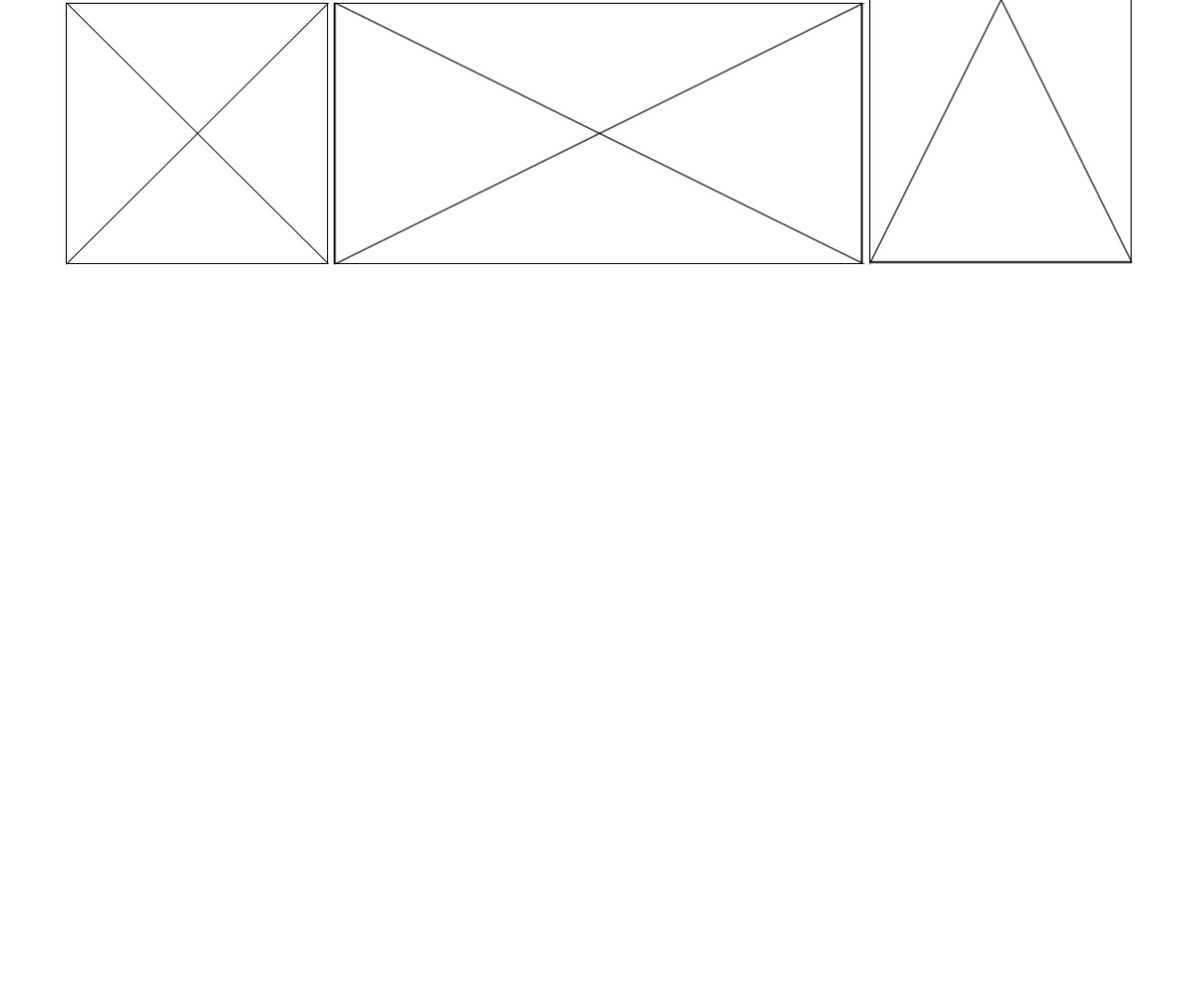
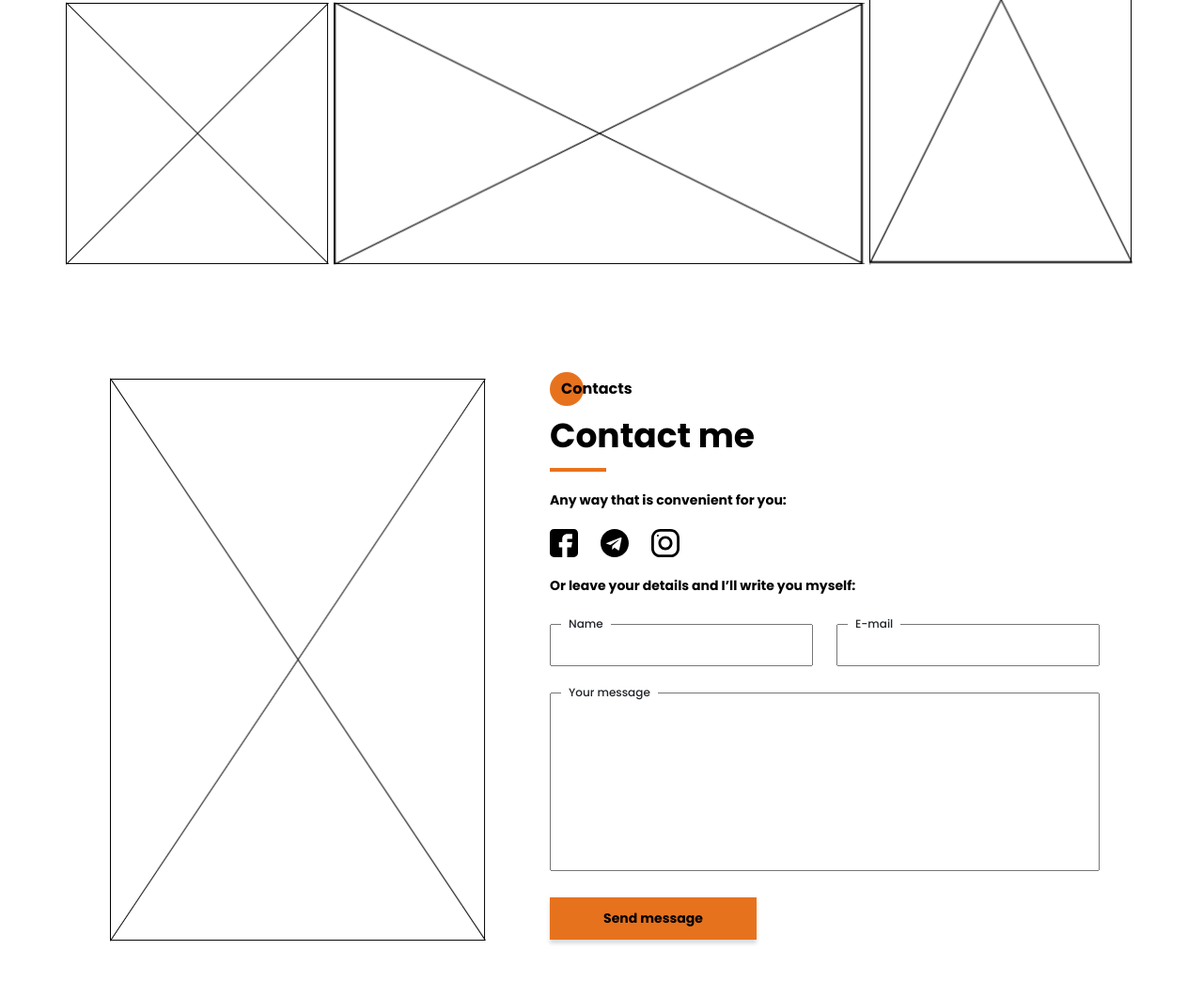
Before and after one commit to matveyabramov/portfolio, a website: page src/index.html in a window 1280 px wide. Shown: the part 3436-4480 px from the top of the page at 94% size. Before the commit the page ends 3718 px from the top, so only its background shows below. Drawn offline with Linux system fonts and the light colour scheme; a web font is replaced by a local one.

Commit message:
Made 'Contacts' section, some minor changes

```diff
--- a/src/index.html
+++ b/src/index.html
@@ -59,10 +59,10 @@
             </div>
             <nav>
                 <ul class="menu__list">
-                    <li class="menu__link"><a href="#">ABOUT ME</a></li>
-                    <li class="menu__link"><a href="#">MY SKILLS</a></li>
-                    <li class="menu__link"><a href="#">MY PROJECTS</a></li>
-                    <li class="menu__link"><a href="#">CONTACT ME</a></li>
+                    <li class="menu__link"><a class="menu__lnk" href="#about">ABOUT ME</a></li>
+                    <li class="menu__link"><a class="menu__lnk" href="#skills">MY SKILLS</a></li>
+                    <li class="menu__link"><a class="menu__lnk" href="#portfolio">MY PROJECTS</a></li>
+                    <li class="menu__link"><a class="menu__lnk" href="#contacts">CONTACT ME</a></li>
                 </ul>
             </nav>
             <div class="menu__social">
@@ -104,9 +104,9 @@
         </div>
     </section>
 
-    <section class="about">
+    <section class="about" id="about">
         <div class="container">
-            <div class="about__grid-container">
+            <div class="about__container">
                 <img src="img/me.png" alt="me" class="about__img">
                 <div class="about__wrapper">
                     <h2 class="title title_fz16">About me</h2>
@@ -141,7 +141,7 @@
         </div>
     </section>
 
-    <section class="skills">
+    <section class="skills" id="skills">
         <div class="container">
             <h2 class="title title_fz16 title__section-title">My skills</h2>
             <div class="title title__section-subtitle">What I use in my work</div>
@@ -224,7 +224,7 @@
         </div>
     </section>
 
-    <section class="portfolio">
+    <section class="portfolio" id="portfolio">
         <div class="container">
             <h2 class="title title_fz16 title__section-title">Portfolio</h2>
             <div class="title title__section-subtitle">My projects</div>
@@ -253,6 +253,51 @@
         </div>
     </section>
 
+    <section class="contacts" id="contacts">
+        <div class="container">
+            <div class="contacts__container">
+                <img src="img/me.png" alt="me" class="contacts__img">
+                <div class="about__wrapper">
+                    <h2 class="title title_fz16">Contacts</h2>
+                    <div class="title">Contact me</div>
+                    <div class="divider"></div>
+                    <div class="contacts__content">
+                        <div class="title title_fz14 contacts__text">Any way that is convenient for you:</div>
+                        <div class="contacts__social">
+                            <a href="#" class="contacts__link">
+                                <img src="icons/social/facebook.svg" alt="facebook">
+                            </a>
+                            <a href="#" class="contacts__link">
+                                <img src="icons/social/telegram.svg" alt="telegram">
+                            </a>
+                            <a href="#" class="contacts__link">
+                                <img src="icons/social/instagram.svg" alt="instagram">
+                            </a>
+                        </div>
+
+                        <div class="title title_fz14 contacts__text">Or leave your details and I’ll write  you myself:</div>
+                        <form action="#" class="contacts__form">
+                            <div class="contacts__input">
+                                <input name="name" id="name" type="text">
+                                <label for="name">Name</label>
+                            </div>
+                            <div class="contacts__input">
+                                <input name="email" id="email" type="email">
+                                <label for="email">E-mail</label>
+                            </div>
+
+                            <div class="contacts__textarea">
+                                <textarea name="text" id="text"></textarea>
+                                <label for="text">Your message</label>
+                            </div>
+                            <button class="contacts__btn btn">Send message</button>
+                        </form>
+                    </div>
+                </div>
+            </div>
+        </div>
+    </section>
+
     <script src="js/script.js"></script>
 </body>
 </html>
--- a/src/sass/blocks/_about.scss
+++ b/src/sass/blocks/_about.scss
@@ -6,9 +6,9 @@
         padding-left: 12px;
         @include before_circle;
     }
-    &__grid-container {
+    &__container {
         display: grid;
-        grid-template: minmax(375px, auto) minmax(140px, auto) / 400px 660px;
+        grid-template: minmax(375px, auto) minmax(140px, auto) / 400px 600px;
         grid-auto-rows: minmax(375px, auto);
         gap: 70px;
     }
--- a/src/sass/blocks/_buttons.scss
+++ b/src/sass/blocks/_buttons.scss
@@ -2,6 +2,7 @@
     height: 45px;
     background: $main_color;
     box-shadow: 0px 4px 4px rgba(0, 0, 0, 0.15);
+    border: none;
     padding: 12px 25px;
     &:hover {
         background: #c76926;
--- /dev/null
+++ b/src/sass/blocks/_contacts.scss
@@ -0,0 +1,74 @@
+.contacts {
+    padding: 120px 0 75px 0;
+    h2 {
+        position: relative;
+        padding-left: 12px;
+        @include before_circle;
+    }
+    &__container {
+        padding: 0 40px 0 47px;
+        display: grid;
+        grid-template: minmax(600px, auto) / 400px 585px;
+        grid-auto-rows: minmax(600px, auto);
+        justify-content: space-between;
+    }
+    &__text, &__social {
+        margin-top: 20px;
+    }
+    &__img {
+        width: 100%;
+    }
+    &__link {
+        text-decoration: none;
+        margin-right: 20px;
+        img {
+            min-width: 30px;
+            max-height: 30px;
+        }
+    }
+    &__form {
+        margin-top: 30px;
+        display: grid;
+        grid-template: 45px 190px 45px / repeat(2, 280px);
+        row-gap: 28px;
+        column-gap: 25px;
+        label {
+            display: block;
+            position: absolute;
+            top: -9px;
+            left: 12px;
+            height: 18px;
+            padding: 0 8px;
+            background-color: #fff;
+            font-size: 12px;
+        }
+    }
+    &__input {
+        position: relative;
+        input {
+            width: 100%;
+            height: 100%;
+            padding: 14px 20px;
+            font-size: 12px;
+            color: #000000;
+        }
+    }
+    &__textarea {
+        position: relative;
+        grid-column: 1/3;
+        textarea {
+            width: 100%;
+            height: 100%;
+            resize: none;
+            padding: 14px 20px;
+            font-size: 12px;
+            color: #000000;
+        }
+    }
+    &__btn {
+        width: 220px;
+        font-weight: 700;
+        font-size: 14px;
+        color: #000000;
+    }
+}
--- a/src/sass/style.scss
+++ b/src/sass/style.scss
@@ -23,3 +23,4 @@
 @import 'blocks/about';
 @import 'blocks/skills';
 @import 'blocks/portfolio';
+@import 'blocks/contacts';
```
Also changed, not shown: dist/css/style.min.css, dist/icons/social/facebook.svg (added), dist/icons/social/instagram.svg (added), dist/icons/social/telegram.svg (added), dist/index.html, src/css/style.min.css, src/icons/social/facebook.svg (added), src/icons/social/instagram.svg (added), src/icons/social/telegram.svg (added), 5 other files.
